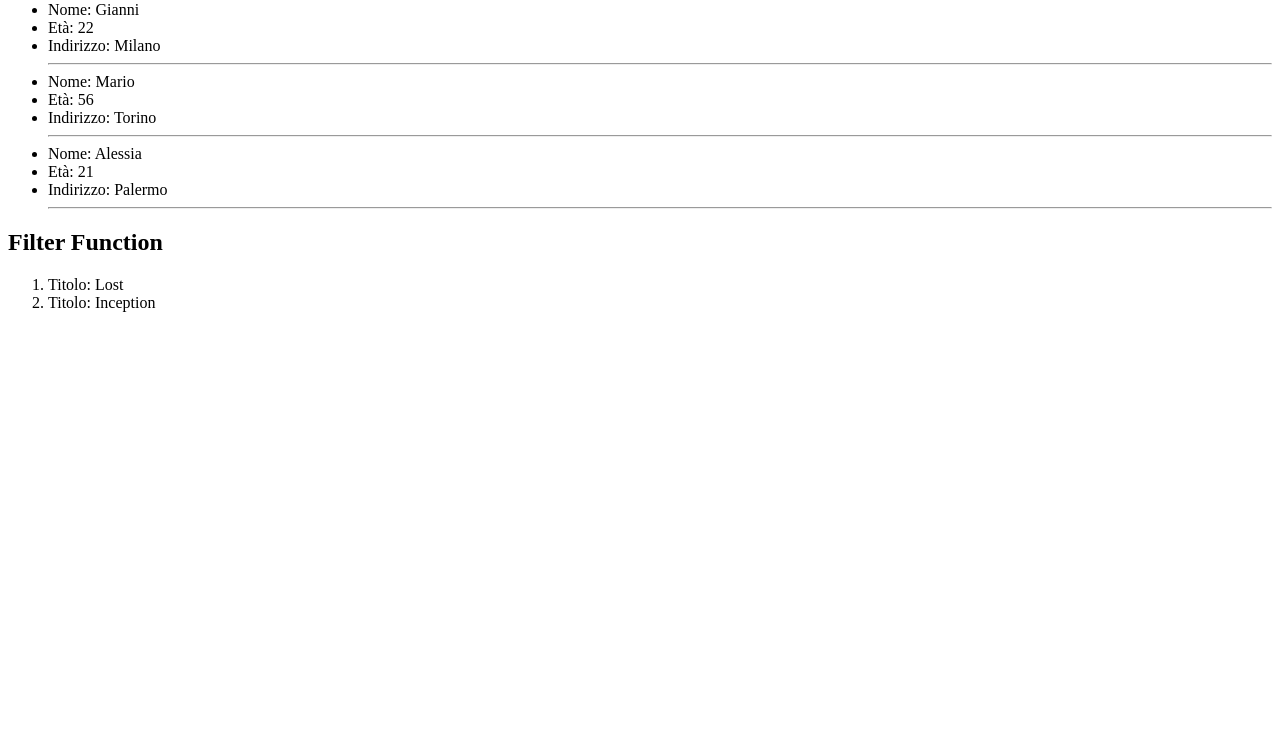
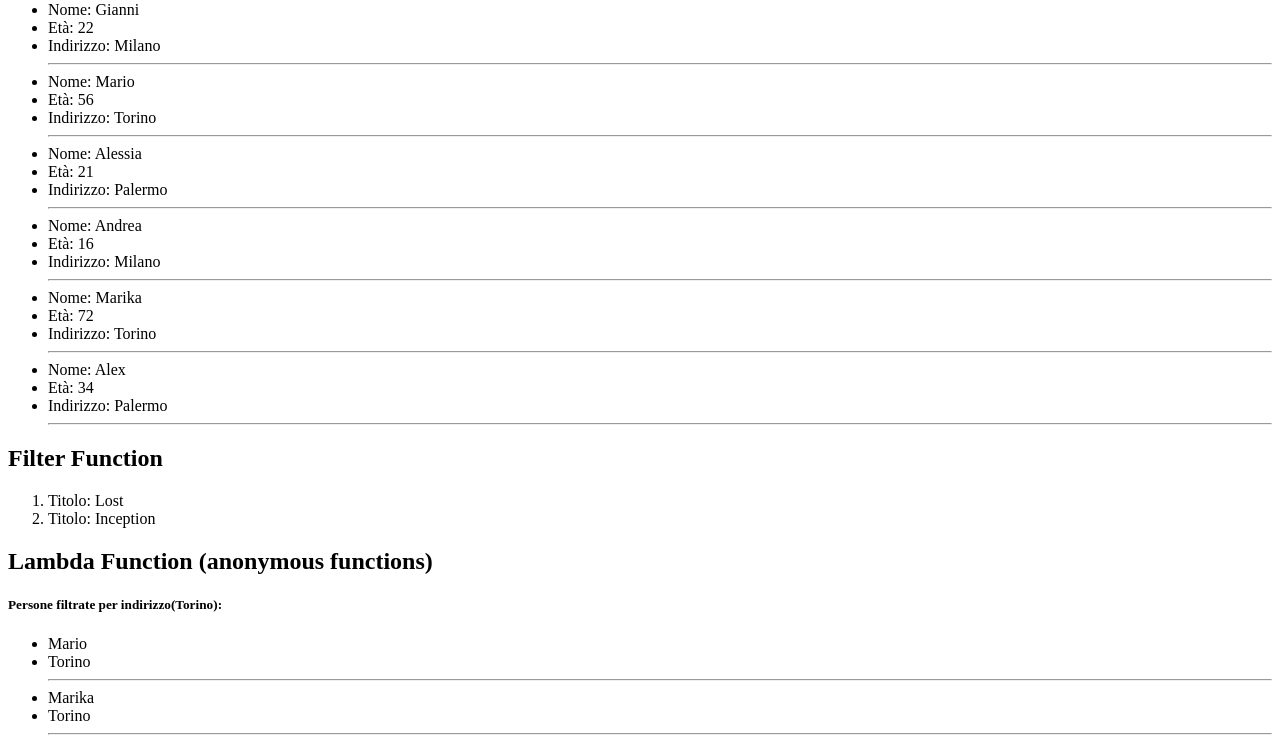
Before and after one commit to Marcomagnano93/demo-php, a PHP site: page / in a window 1280 px wide. Shown: the part 287-1038 px from the top of the page. Before the commit the page ends 599 px from the top, so only its background shows below. Run offline with PHP 8.4, Linux system fonts and the light colour scheme.

Commit message:
ADD lambda functions

```diff
--- a/index.php
+++ b/index.php
@@ -29,6 +29,21 @@
             [
                 'name' => 'Alessia',
                 'age' => 21,
+                'adress' => "Palermo"
+            ],
+            [
+                'name' => 'Andrea',
+                'age' => 16,
+                'adress' => "Milano"
+            ],
+            [
+                'name' => 'Marika',
+                'age' => 72,
+                'adress' => "Torino"
+            ],
+            [
+                'name' => 'Alex',
+                'age' => 34,
                 'adress' => "Palermo"
             ]
         ];
@@ -66,6 +81,24 @@
 
         return $filteredMovies;
     }
+
+    function filter ($items, $fn) {
+        $filteredItems = [];
+
+        foreach ($items as $item){
+            if($fn($item)){
+                $filteredItems[] = $item;
+            }
+        }
+
+        return $filteredItems;
+    }
+    // Lambda functions [funzioni anonime]
+
+    $filterByAdress = filter($people, function ($person){
+
+        return $person['adress'] === 'Torino';
+    });
 
     // if / else
     $condition = true;
@@ -110,5 +143,14 @@
         <?php endforeach ?>
       </ol>
 
+      <!-- PHP Lambda Function -->
+       <h2>Lambda Function (anonymous functions)</h2>
+       <h5>Persone filtrate per indirizzo(Torino):</h5>
+       <ul>
+        <?php foreach ($filterByAdress as $person) : ?>
+            <li><?= $person['name'] ?></li>
+            <li><?= $person['adress'] ?></li> <hr>
+        <?php endforeach ?>
+       </ul>
 </body>
 </html>
```
